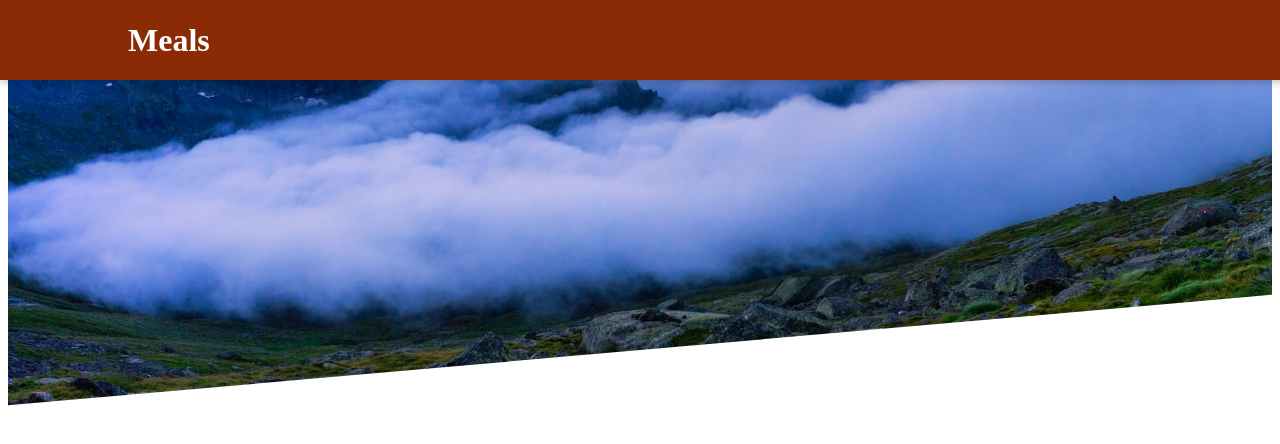
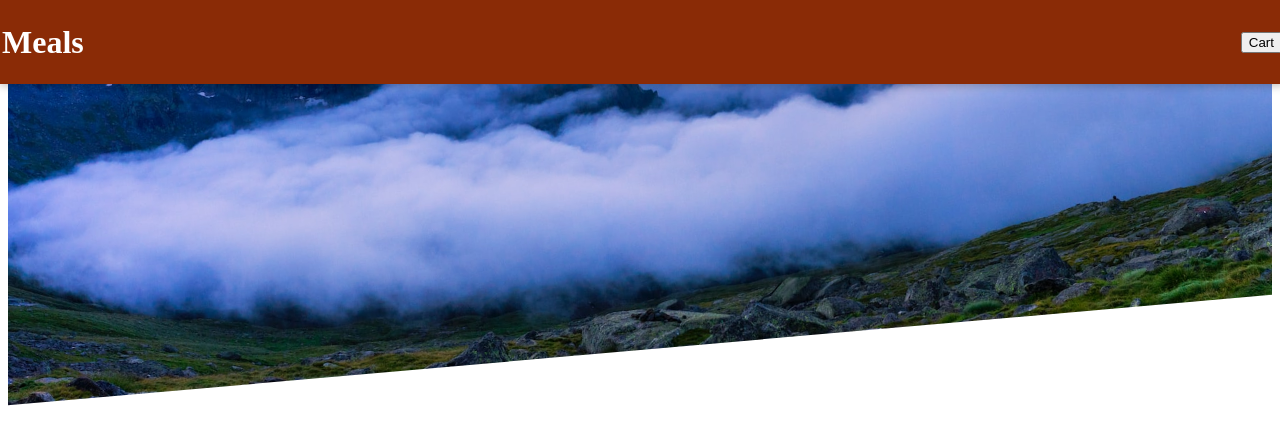
Before and after one commit to Alisyad9/weight_project, a React (Create React App) app: page / in a window 1280 px wide. Shown: the top 444 px of the page. Built offline with nearby package versions, Linux system fonts and the light colour scheme.

Commit message:
styling complete

```diff
--- a/src/components/Layout/Header.module.css
+++ b/src/components/Layout/Header.module.css
@@ -9,7 +9,7 @@
     display: flex;
     justify-content: space-between;
     align-items: center;
-    padding: 0 10%;
+    padding: 2px;
     box-shadow: 0 2px 8px rgba(0, 0, 0, 0.25);
     z-index: 10;
   }
```
